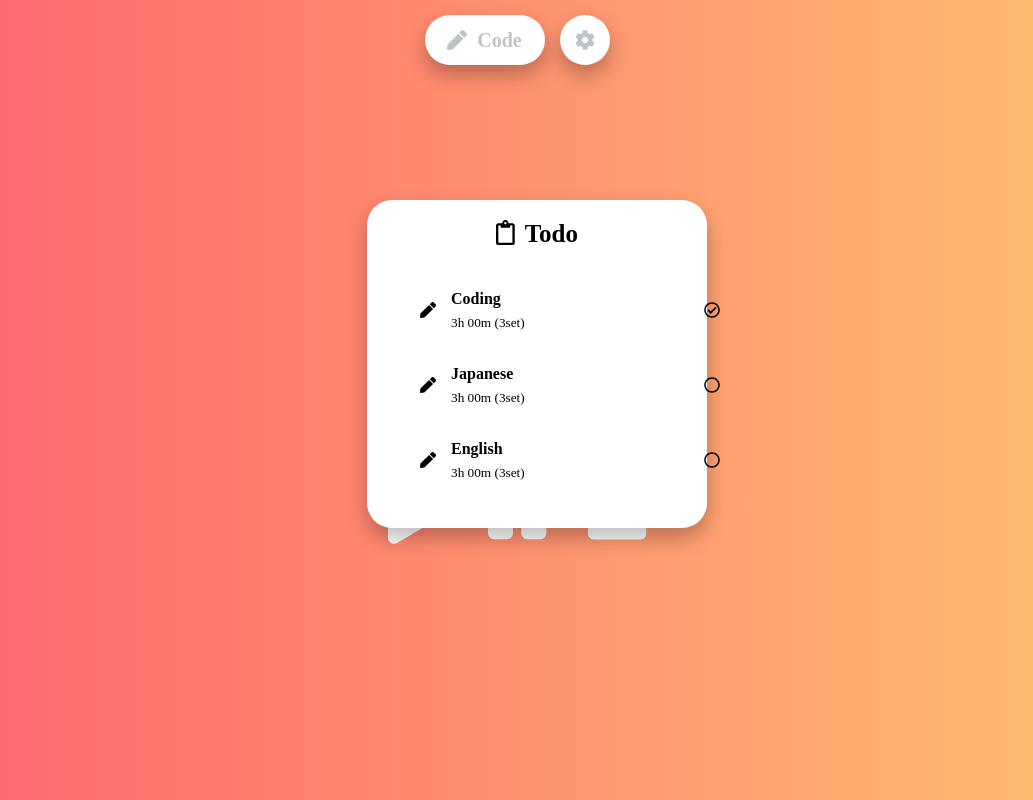
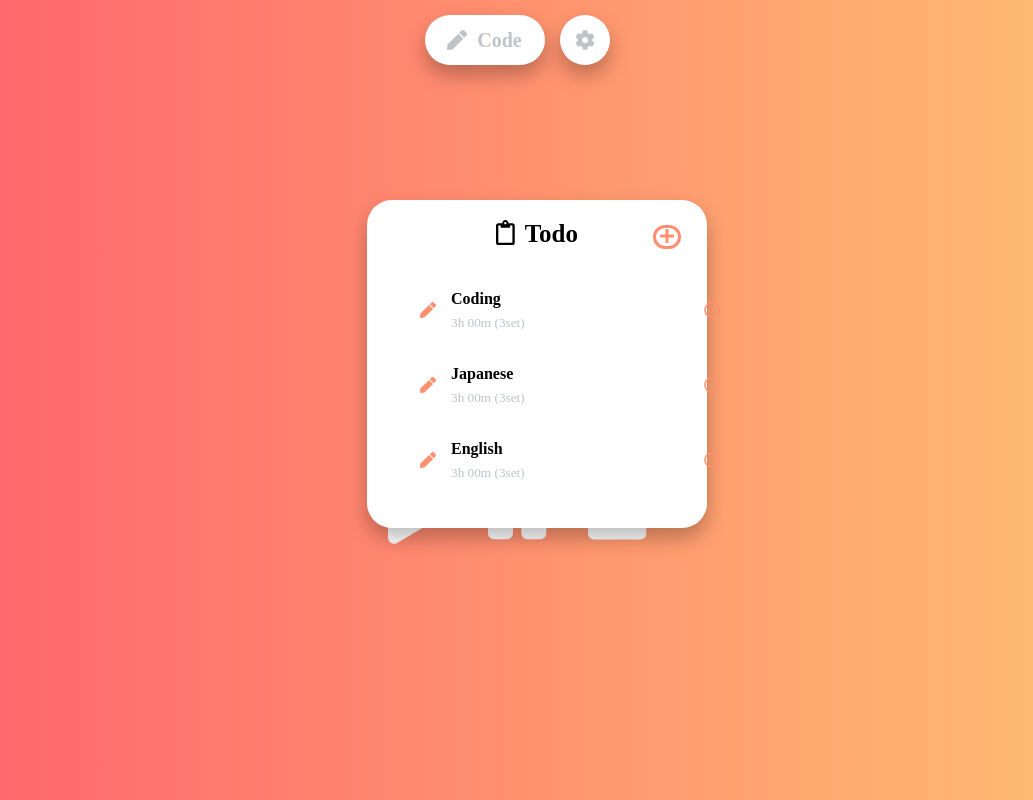
Before and after one commit to Kwon770/focus-timer, a React (Create React App) app: page / in a window 1280 px wide. Shown: the whole page, without its empty margins (123-1156 px from the left). Built offline with nearby package versions, Linux system fonts and the light colour scheme; what typography would draw is missing.

Commit message:
feat: Connect theme to todos panel

```diff
--- a/src/components/SettingButton.js
+++ b/src/components/SettingButton.js
@@ -17,7 +17,8 @@ const Button = styled.div`
   align-items: center;
   width: 50px;
   height: 50px;
-  color: ${(props) => (props.isSettingClick ? props.theme.hlColor : "#bdc3c7")};
+  color: ${(props) =>
+    props.isSettingClick ? props.theme.hlColor : props.theme.disColor};
   font-size: 20px;
   background-color: ${(props) => props.theme.panelBgColor};
   border-radius: 25px;
--- a/src/components/ToDoPanel.js
+++ b/src/components/ToDoPanel.js
@@ -1,7 +1,7 @@
 import React from "react";
 import styled from "styled-components";
 import { FontAwesomeIcon } from "@fortawesome/react-fontawesome";
-import { faPen } from "@fortawesome/free-solid-svg-icons";
+import { faPen, faPlus } from "@fortawesome/free-solid-svg-icons";
 import {
   faClipboard,
   faCircle,
@@ -9,16 +9,19 @@ import {
 } from "@fortawesome/free-regular-svg-icons";
 
 export default function ToDoPanel(props) {
-  const {} = props;
+  const { toDos } = props;
   return (
     <Panel>
-      <TitleContainer>
+      <Title_Container>
         <FontAwesomeIcon icon={faClipboard} style={{ marginRight: 10 }} />
         Todo
-      </TitleContainer>
+      </Title_Container>
+      <Plus_Button>
+        <FontAwesomeIcon icon={faPlus} />
+      </Plus_Button>
       <List_Conatiner>
         <List_Element>
-          <Di>
+          <Element_Container>
             <Progress_Icon>
               <FontAwesomeIcon icon={faPen} style={{ marginRight: 15 }} />
             </Progress_Icon>
@@ -26,13 +29,13 @@ export default function ToDoPanel(props) {
               <ToDo_Title>Coding</ToDo_Title>
               <ToDo_Time>3h 00m (3set)</ToDo_Time>
             </Information_Container>
-          </Di>
+          </Element_Container>
           <Progress_Button>
             <FontAwesomeIcon icon={faCheckCircle} />
           </Progress_Button>
         </List_Element>
         <List_Element>
-          <Di>
+          <Element_Container>
             <Progress_Icon>
               <FontAwesomeIcon icon={faPen} style={{ marginRight: 15 }} />
             </Progress_Icon>
@@ -40,13 +43,13 @@ export default function ToDoPanel(props) {
               <ToDo_Title>Japanese</ToDo_Title>
               <ToDo_Time>3h 00m (3set)</ToDo_Time>
             </Information_Container>
-          </Di>
+          </Element_Container>
           <Progress_Button>
             <FontAwesomeIcon icon={faCircle} />
           </Progress_Button>
         </List_Element>
         <List_Element>
-          <Di>
+          <Element_Container>
             <Progress_Icon>
               <FontAwesomeIcon icon={faPen} style={{ marginRight: 15 }} />
             </Progress_Icon>
@@ -54,7 +57,7 @@ export default function ToDoPanel(props) {
               <ToDo_Title>English</ToDo_Title>
               <ToDo_Time>3h 00m (3set)</ToDo_Time>
             </Information_Container>
-          </Di>
+          </Element_Container>
           <Progress_Button>
             <FontAwesomeIcon icon={faCircle} />
           </Progress_Button>
@@ -64,7 +67,7 @@ export default function ToDoPanel(props) {
   );
 }
 
-const Di = styled.div`
+const Element_Container = styled.div`
   display: flex;
   align-items: center;
   justify-content: center;
@@ -73,7 +76,7 @@ const Di = styled.div`
 const ToDo_Time = styled.h5`
   margin: 7px 0px;
   font-weight: 400;
-  /* color: */
+  color: ${(props) => props.theme.disColor};
 `;
 
 const ToDo_Title = styled.h4`
@@ -81,12 +84,14 @@ const ToDo_Title = styled.h4`
   /* color: */
 `;
 
-const Progress_Button = styled.div``;
+const Progress_Button = styled.div`
+  color: ${(props) => props.theme.hlColor};
+`;
 
 const Information_Container = styled.div``;
 
 const Progress_Icon = styled.div`
-  /* color: */
+  color: ${(props) => props.theme.hlColor};
 `;
 
 const List_Element = styled.li`
@@ -110,12 +115,24 @@ const List_Conatiner = styled.ul`
   margin-bottom: 10px;
 `;
 
-const TitleContainer = styled.div`
+const Title_Container = styled.div`
   align-items: center;
   justify-content: space-around;
   font-size: 25px;
   font-weight: 600;
   /* color: */
+`;
+
+const Plus_Button = styled.div`
+  color: ${(props) => props.theme.hlColor};
+  position: absolute;
+  top: 25px;
+  right: 26px;
+  padding: 0px 4px;
+  border-style: solid;
+  border-color: ${(props) => props.theme.hlColor};
+  border-width: 3px;
+  border-radius: 15px;
 `;
 
 const Panel = styled.div`
--- a/src/theme.js
+++ b/src/theme.js
@@ -1,5 +1,6 @@
 export const focusLight = {
   hlColor: "#ff8f70",
+  disColor: "#bdc3c7",
   bgFocusColor: "linear-gradient(to right, #ff5f6d, #ffc371)",
   bgBreakColor: "linear-gradient(to right, #2193b0, #6dd5ed)",
   fontColor: "white",
@@ -8,6 +9,7 @@ export const focusLight = {
 };
 export const breakLight = {
   hlColor: "#40B4CE",
+  disColor: "#bdc3c7",
   bgFocusColor: "linear-gradient(to right, #ff5f6d, #ffc371)",
   bgBreakColor: "linear-gradient(to right, #2193b0, #6dd5ed)",
   fontColor: "white",
@@ -17,6 +19,7 @@ export const breakLight = {
 
 export const focusDark = {
   hlColor: "#8A0E00",
+  disColor: "#bdc3c7",
   bgFocusColor: "linear-gradient(to right, #1F1C18, #8E0E00)",
   bgBreakColor: "linear-gradient(to right, #0F2027, #2C5364)",
   fontColor: "#ecf0f1",
@@ -25,6 +28,7 @@ export const focusDark = {
 };
 export const breakDark = {
   hlColor: "#2B5262",
+  disColor: "#bdc3c7",
   bgFocusColor: "linear-gradient(to right, #1F1C18, #8E0E00)",
   bgBreakColor: "linear-gradient(to right, #0F2027, #2C5364)",
   fontColor: "#ecf0f1",
```
